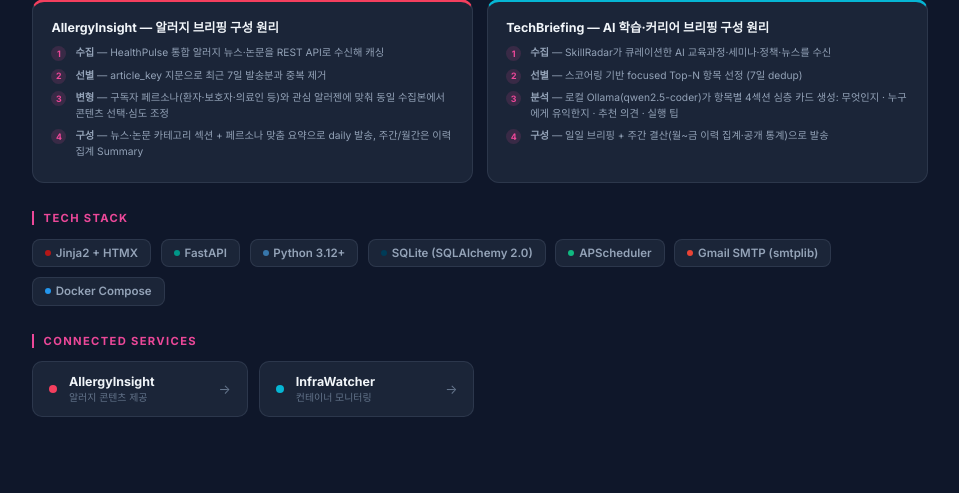
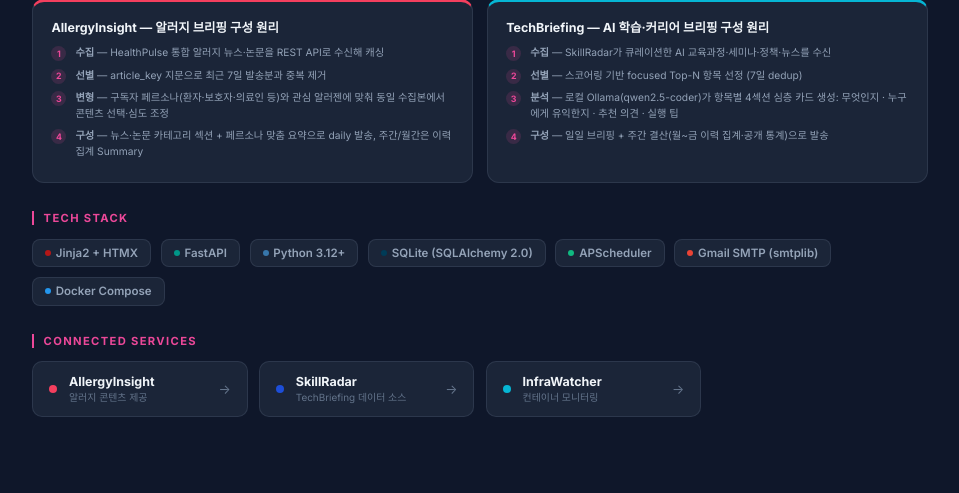
Before and after one commit to bluevlad/NewsLetterPlatform, a Python web app: template src/web/templates/index.html in a window 1280 px wide. Shown: the part 1251-1744 px from the top of the page, without its empty margins (160-1119 px from the left). Run offline with Jinja, Linux system fonts and the light colour scheme; the template is opened without the code that fills it, so the values that code supplies are empty.

Commit message:
fix(web): Connected Services 에 SkillRadar 카드 추가
- 링크 검증 중 skillradar.unmong.com 공개 도메인 동작 확인(200) —
  TechBriefing 데이터 소스로 Connected Services 에 노출
- index.html 수정 후 intro.html 동일 재생성

Root-Cause: env-assumption
Error-Category: content-error
Affected-Layer: frontend/landing
Recurrence: first
Prevention: 랜딩 링크는 게이트웨이 conf.d 의 server_name 으로 실제 도메인 확인 후 추가

Co-Authored-By: Claude Fable 5 <noreply@anthropic.com>

```diff
--- a/src/web/templates/index.html
+++ b/src/web/templates/index.html
@@ -176,6 +176,14 @@
                     </div>
                     <span class="sl-connected-arrow">&#8594;</span>
                 </a>
+                <a href="https://skillradar.unmong.com/" class="sl-connected-card" target="_blank" rel="noopener noreferrer">
+                    <span class="sl-connected-dot" style="background:#1d4ed8;"></span>
+                    <div class="sl-connected-info">
+                        <div class="sl-connected-name">SkillRadar</div>
+                        <div class="sl-connected-role">TechBriefing 데이터 소스</div>
+                    </div>
+                    <span class="sl-connected-arrow">&#8594;</span>
+                </a>
                 <a href="https://infrawatcher.unmong.com/" class="sl-connected-card" target="_blank" rel="noopener noreferrer">
                     <span class="sl-connected-dot" style="background:#06b6d4;"></span>
                     <div class="sl-connected-info">
```
Also changed, not shown: src/web/static/intro.html (+8 -0 lines).
